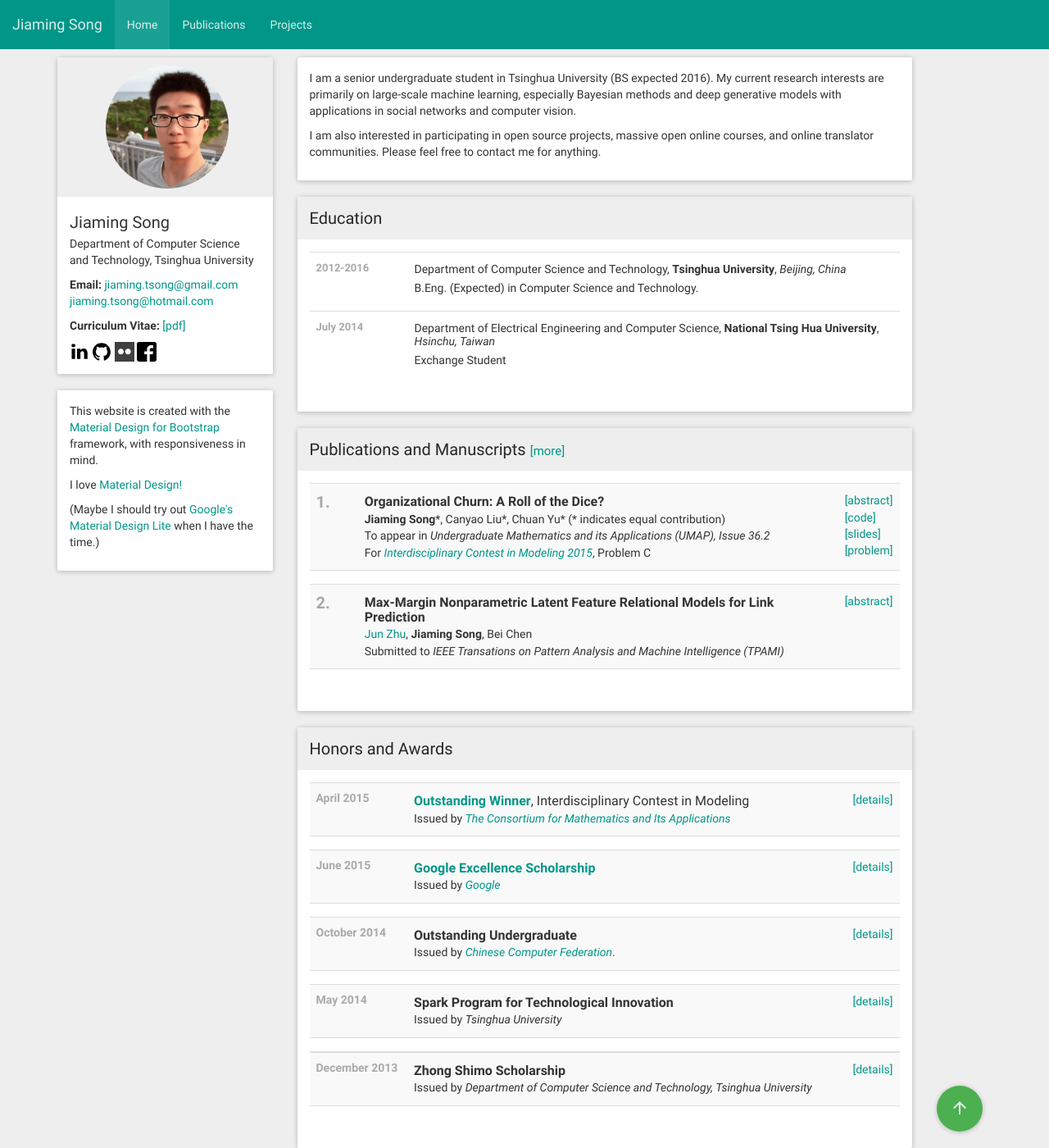
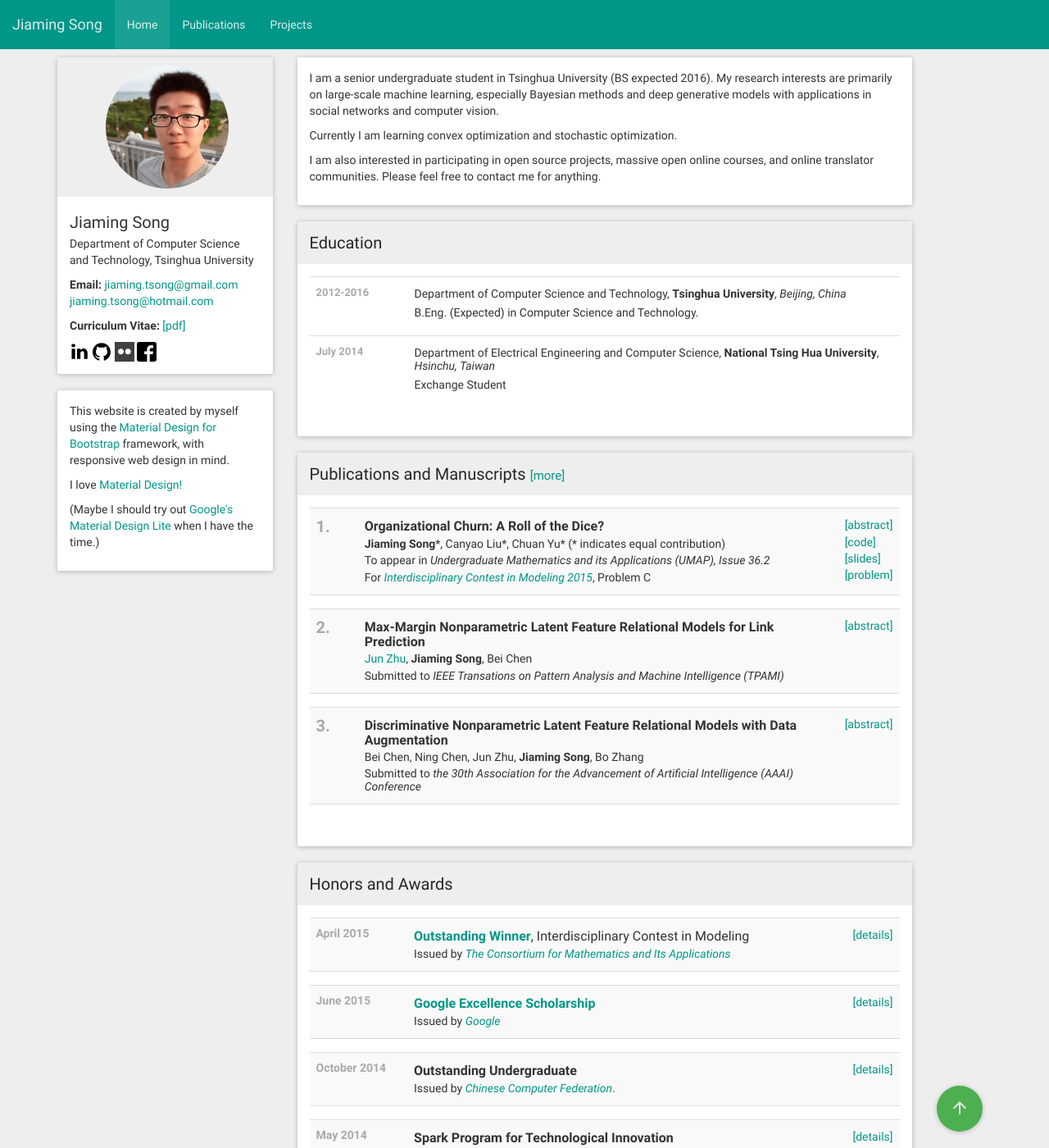
Before and after one commit to jiamings/tsong.me, a Jekyll site: the page built from index.html, in a window 1280 px wide and 1400 px high. Shown: the whole window at 82% size. Built offline with Jekyll 4.4.1, drawn with Linux system fonts in a browser that asks for light colours; nearby versions of some CDN libraries.

Commit message:
add aaai submission

```diff
--- a/_layouts/info.html
+++ b/_layouts/info.html
@@ -73,9 +73,9 @@
             <div class="panel panel-default hidden-xs">
                 <div class="panel-body">
                     <p>
-                        This website is created with the
+                        This website is created by myself using the
                         <a href="https://fezvrasta.github.io/bootstrap-material-design/" target="_blank">Material Design for Bootstrap</a> framework,
-                        with responsiveness in mind.
+                        with responsive web design in mind.
                     </p>
                     <p>
                         I love <a href="https://www.google.com/design/spec/material-design/introduction.html" target="_blank">Material Design!</a>
--- a/index.html
+++ b/index.html
@@ -7,9 +7,12 @@ title: Home
     <div class="panel-body">
         <p>
             I am a senior undergraduate student in Tsinghua University (BS expected 2016).
-            My current research interests are primarily on large-scale machine learning,
+            My research interests are primarily on large-scale machine learning,
             especially Bayesian methods and deep generative models with applications
             in social networks and computer vision.
+        </p>
+        <p>
+            Currently I am learning convex optimization and stochastic optimization.
         </p>
         <p>
             I am also interested in participating in open source projects, massive open online courses,
@@ -152,6 +155,47 @@ title: Home
                                 range of real datasets demonstrate the benefits inherited from
                                 max-margin learning and Bayesian nonparametric inference.
                             </p>
+                        </div>
+                    </div>
+                </td>
+            </tr>
+            <tr>
+                <td class="col-lg-1 col-xs-1"><b style="font-size:20px;color:darkgray">3.</b></td>
+                <td class="col-lg-10 col-xs-11">
+                    <h4><b>Discriminative Nonparametric Latent Feature Relational Models with Data Augmentation</b></h4>
+                    <h5>Bei Chen, Ning Chen, Jun Zhu, <b>Jiaming Song</b>, Bo Zhang</h5>
+                    <h5>Submitted to <i>the 30th Association for the Advancement of Artificial Intelligence (AAAI) Conference</i></h5>
+                    <div class="visible-xs-inline">
+                        <h5><a href="javascript:void(0)" onclick="$('#aaai2016').collapse('toggle')">[abstract]<a/></h5>
+                    </div>
+                </td>
+                <td class="col-lg-1 hidden-xs">
+                    <h5><a href="javascript:void(0)" onclick="$('#aaai2016').collapse('toggle')">[abstract]<a/></h5>
+                </td>
+            </tr>
+            <tr>
+                <td colspan="3">
+                    <div class="collapse" id="aaai2016">
+                        <div class="well">
+                            We present a discriminative nonparametric latent feature
+                            relational model (LFRM) for link prediction to automatically
+                            infer the dimensionality of latent features.
+                            Under the generic RegBayes (regularized Bayesian inference)
+                            framework, we handily incorporate the prediction
+                            loss with probabilistic inference of a Bayesian
+                            model; set distinct regularization parameters for different
+                            types of links to handle the imbalance issue in real
+                            networks; and unify the analysis of both the smooth logistic
+                            log-loss and the piecewise linear hinge loss. For
+                            the nonconjugate posterior inference, we present a simple
+                            Gibbs sampler via data augmentation, without making
+                            restricting assumptions as done in variational methods.
+                            We further develop an approximate sampler using
+                            stochastic gradient Langevin dynamics to handle large
+                            networks with hundreds of thousands of entities and
+                            millions of links, orders of magnitude larger than what
+                            existing LFRM models can process. Extensive studies
+                            on various real networks show promising performance.
                         </div>
                     </div>
                 </td>
```
Also changed, not shown: publications/index.html (+44 -0 lines), img/publications/aaai2016/overview.png (added), img/publications/pami2015/overview.png, 4 other files.
